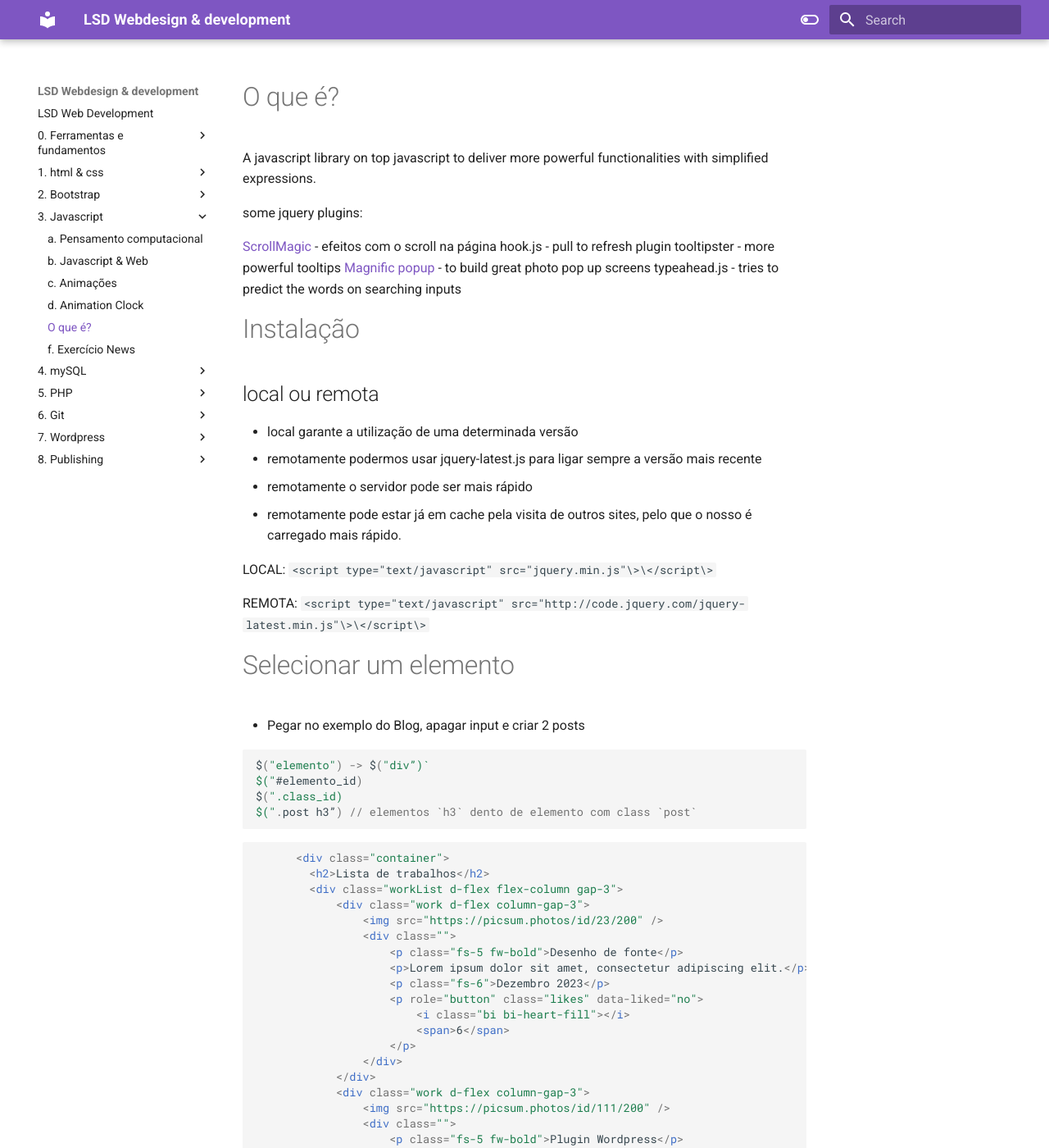
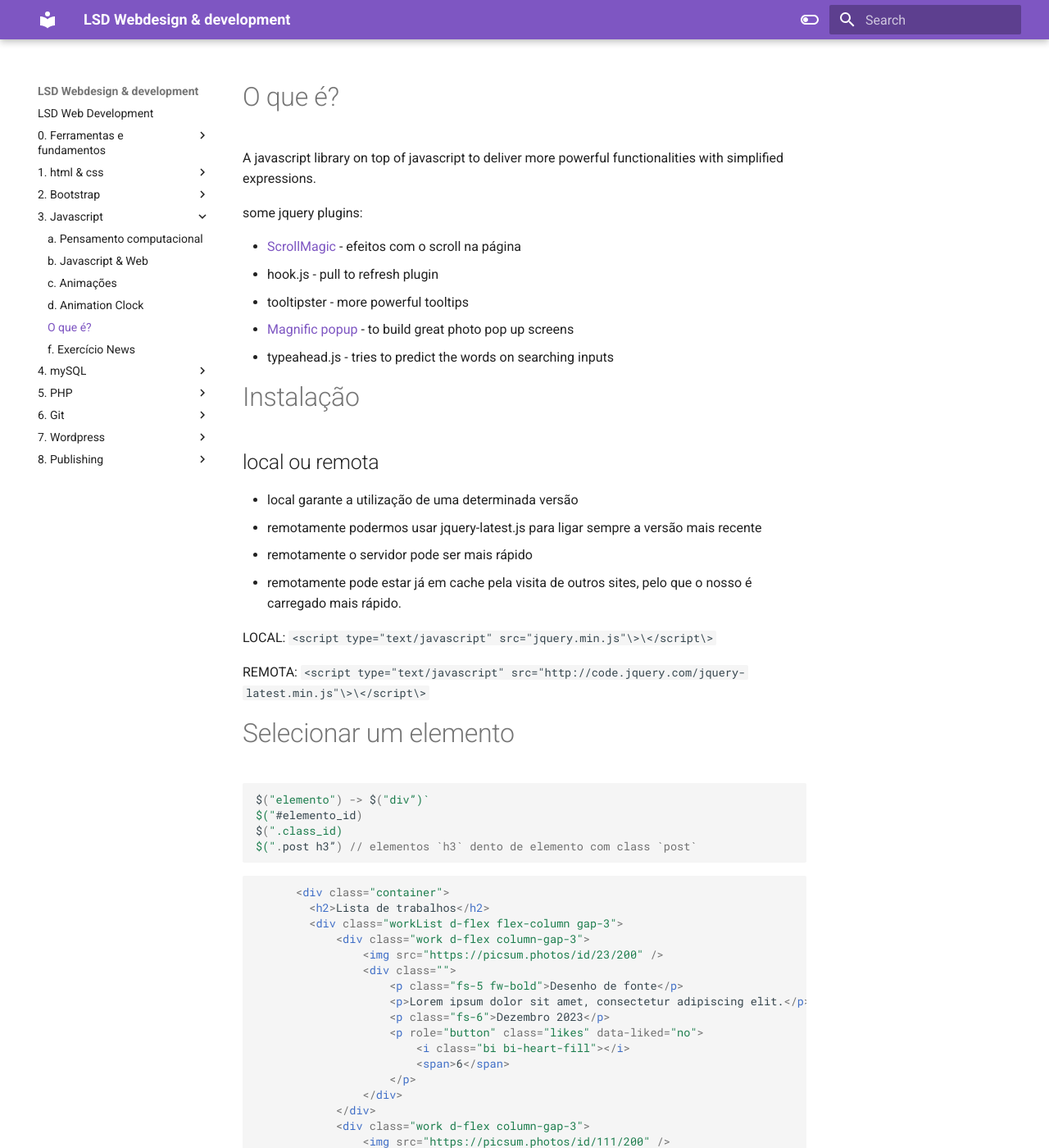
Before and after one commit to hjneves/lsd-docs, an MkDocs documentation site: the page built from docs/3. Javascript/e. jQuery.md, in a window 1280 px wide and 1400 px high. Shown: the whole window at 82% size. Built offline with MkDocs 1.6.1 and Material for MkDocs 9.7.7, drawn with Linux system fonts in a browser that asks for light colours.

Commit message:
corrections

````diff
--- a/docs/3. Javascript/e. jQuery.md
+++ b/docs/3. Javascript/e. jQuery.md
@@ -1,14 +1,14 @@
 # O que é?
 
-A javascript library on top javascript to deliver more powerful functionalities with simplified expressions.
+A javascript library on top of javascript to deliver more powerful functionalities with simplified expressions.
 
 some jquery plugins:
 
-[ScrollMagic](https://scrollmagic.io) - efeitos com o scroll na página
-hook.js - pull to refresh plugin
-tooltipster - more powerful tooltips
-[Magnific popup](https://dimsemenov.com/plugins/magnific-popup/) - to build great photo pop up screens
-typeahead.js - tries to predict the words on searching inputs
+- [ScrollMagic](https://scrollmagic.io) - efeitos com o scroll na página
+- hook.js - pull to refresh plugin
+- tooltipster - more powerful tooltips
+- [Magnific popup](https://dimsemenov.com/plugins/magnific-popup/) - to build great photo pop up screens
+- typeahead.js - tries to predict the words on searching inputs
 
 # Instalação
 
@@ -26,8 +26,6 @@ REMOTA:
 `<script type="text/javascript" src="http://code.jquery.com/jquery-latest.min.js"\>\</script\>`
 
 # Selecionar um elemento
-
-- Pegar no exemplo do Blog, apagar input e criar 2 posts
 
 ```js
 $("elemento") -> $("div”)`
````
